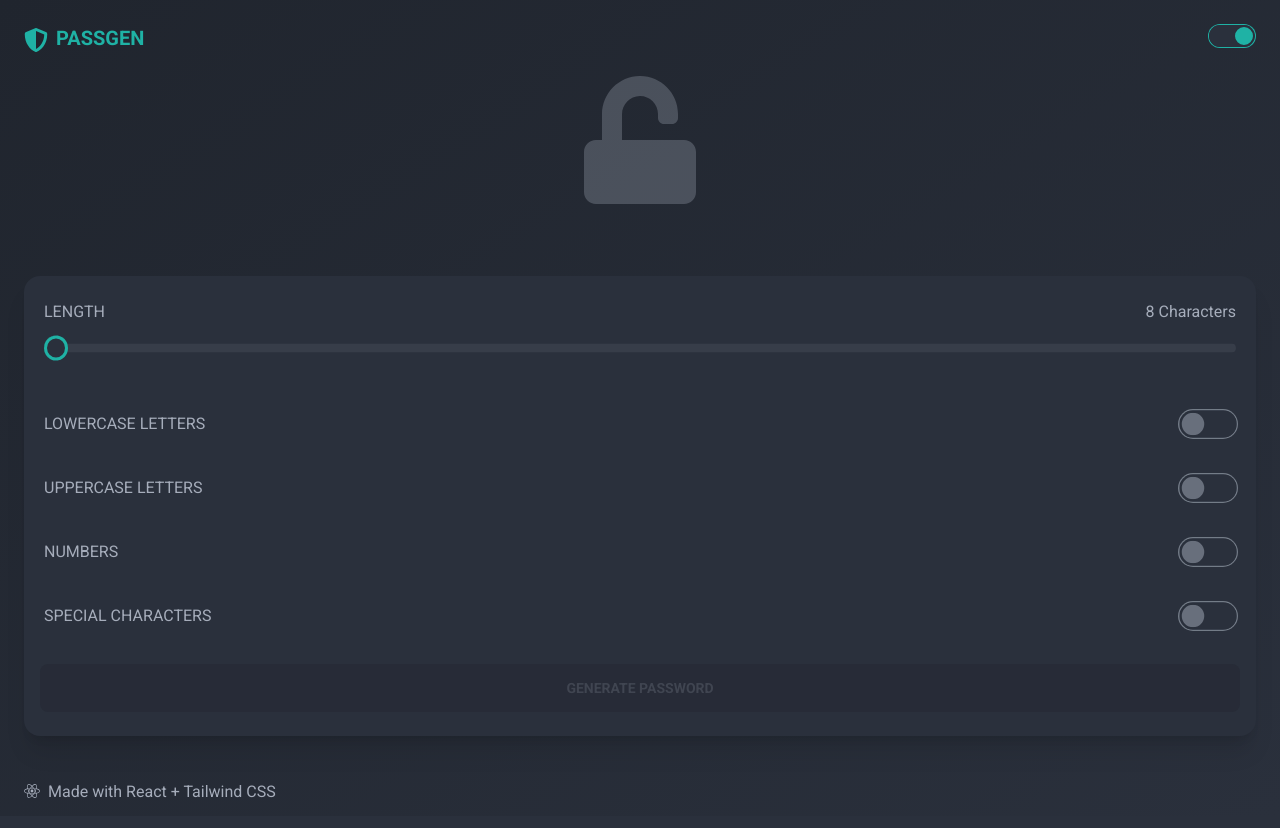
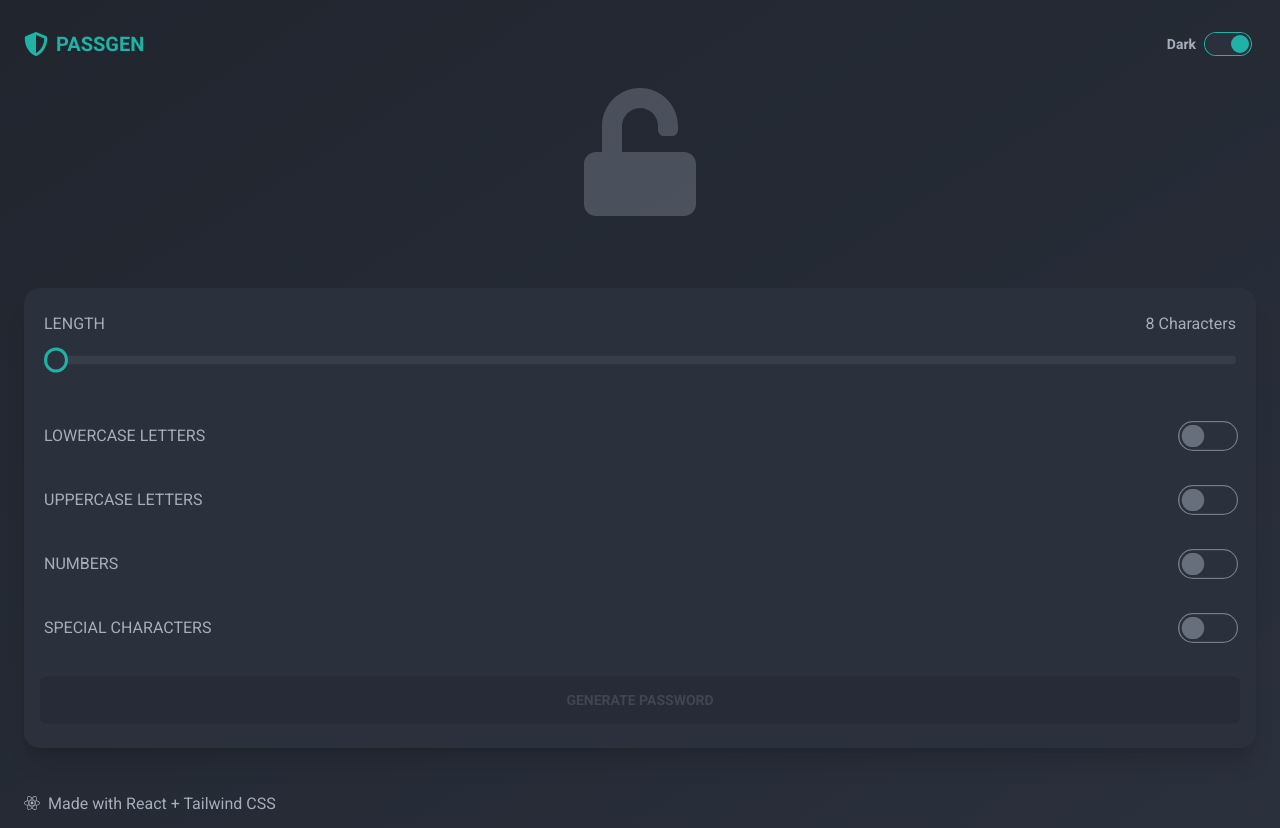
Before and after one commit to jxhnkndl/react-password-gen, a React (Create React App) app: page / in a window 1280 px wide. Built offline with nearby package versions, Linux system fonts and the light colour scheme.

Commit message:
add toggle switch to header for switching between light and dark mode

```diff
--- a/src/layout/Header.js
+++ b/src/layout/Header.js
@@ -5,21 +5,39 @@ import ThemeContext from '../context/ThemeContext';
 function Header() {
   const { isDarkTheme, setIsDarkTheme } = useContext(ThemeContext);
 
+  let toggleText;
+
+  // set toggle switch label based on theme state
+  isDarkTheme ? (toggleText = 'Dark') : (toggleText = 'Light');
+
   // handle dark/light mode toggle switch
   const handleCheck = (event) => setIsDarkTheme(!isDarkTheme);
 
   return (
-    <header className="px-6 py-6 flex align-center justify-between text-xl text-accent font-semibold">
-      <div>
+    <header className="px-6 py-6 flex items-center justify-between text-xl text-accent font-semibold">
+      <div className='flex items-center'>
         <FaShieldAlt className="inline text-2xl mr-2" />
-        <p className="inline">PASSGEN</p>
+        <p className={`mb-0 inline ${!isDarkTheme && 'text-neutral'}`}>
+          PASSGEN
+        </p>
       </div>
+      <div className="form-control">
+        <label className="label">
+          <span
+            className={`text-sm mr-2 ${
+              isDarkTheme ? 'text-base-content' : 'text-neutral'
+            }`}
+          >
+            {toggleText}
+          </span>
           <input
             type="checkbox"
             className="toggle toggle-accent"
             onChange={handleCheck}
             checked={isDarkTheme}
           />
+        </label>
+      </div>
     </header>
   );
 }
```
Lines whose indentation alone changed are shown as unchanged.
